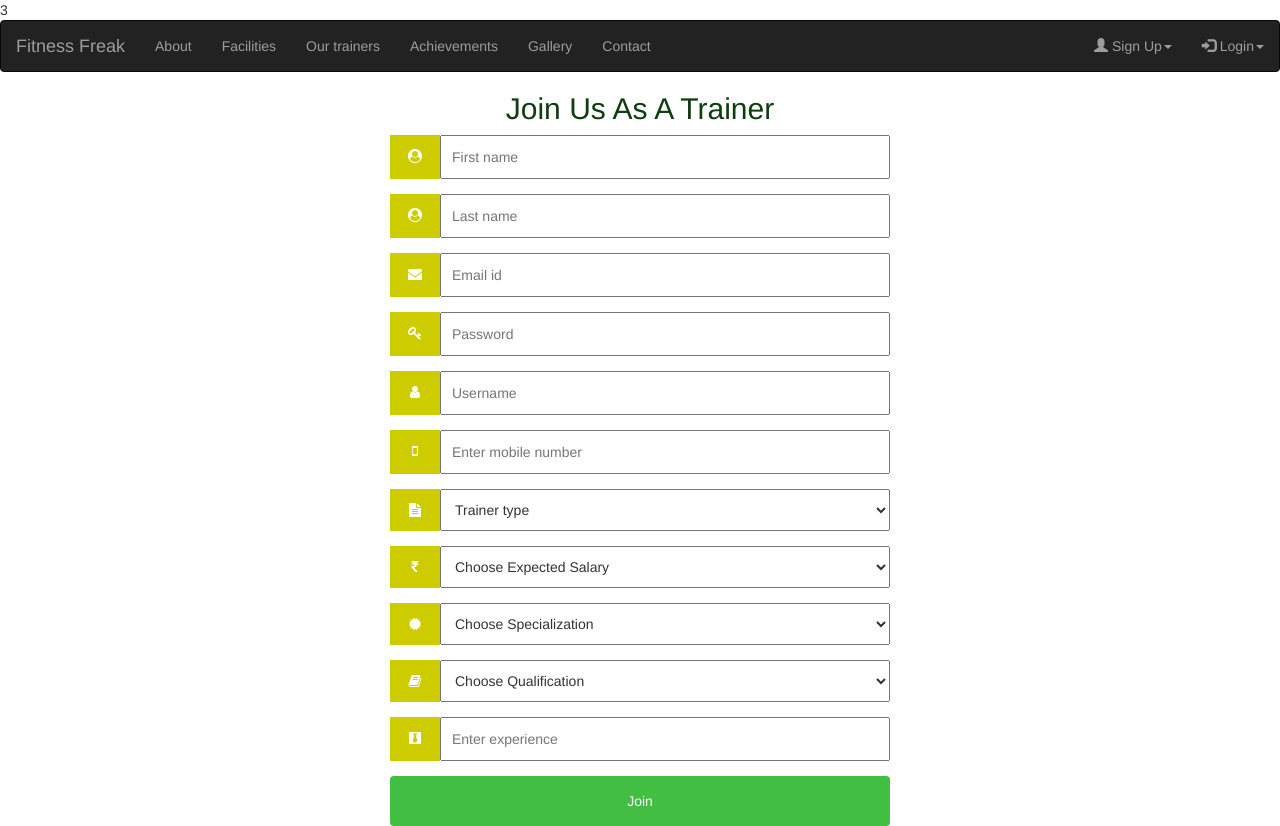
After one commit to Rishija/gym-management, a PHP site: page /signup/signup_trainer.php?signup=1 in a window 1280 px wide. The commit adds this page. Run offline with PHP 8.4, Linux system fonts and the light colour scheme.

Commit message:
Handle trainer signup

```diff
--- a/includes/header.php
+++ b/includes/header.php
@@ -1,4 +1,4 @@
-<html>
+3<html>
     <head>
         <title>Fitness Freak</title>
         <meta charset = "utf-8">
@@ -31,7 +31,7 @@
                         <li class = "dropdown"><a class = "dropdown-toggle" data-toggle = "dropdown"><span class = "glyphicon glyphicon-user"></span> Sign Up<span class = "caret"></span></a>
                           <ul class = "dropdown-menu" style = "text-align: center;">
                             <li><a href = "/gym_management/signup/signup_client.php">Join us</a></li>
-                            <li><a href = "#">Join as trainer</a></li>
+                            <li><a href = "/gym_management/signup/signup_trainer.php">Join as trainer</a></li>
                           </ul>
                         </li>
                         <li class = "dropdown"><a class = "dropdown-toggle" data-toggle = "dropdown"><span class = "glyphicon glyphicon-log-in"></span> Login<span class="caret"></span></a>
--- /dev/null
+++ b/signup/signup_trainer.php
@@ -0,0 +1,184 @@
+<?php
+    require_once('../includes/header.php');
+    $status = $_GET['signup'];
+
+    if($status == "mismatch") {
+?>
+<div class="alert alert-danger">
+  <strong>Error!</strong> First and last name should be alphabetic
+</div>
+
+<?php
+    }
+    // Email already registered
+    elseif($status == "er") {
+?>
+<div class="alert alert-danger">
+  <strong>Error!</strong> Email id is already registered
+</div>
+
+<?php
+    }
+    // Username taken
+    elseif($status == "ur") {
+?>
+      <div class="alert alert-danger">
+        <strong>Error!</strong> Username already taken, Please enter different username
+      </div>
+<?php
+    }
+?>
+
+<link rel = "stylesheet" href = "https://cdnjs.cloudflare.com/ajax/libs/font-awesome/4.7.0/css/font-awesome.min.css">
+<link rel = "stylesheet" type = "text/css" href = "style.css">
+
+
+<form action = "./includes/signup_trainerI.php" method = "POST" style = "max-width:500px;margin:auto">
+  <h2>Join Us As A Trainer</h2>
+
+  <div class = "input-container">
+    <i class = "fa fa-user-circle icon"></i>
+    <?php
+      if(isset($_GET['fname'])) {
+        echo '
+          <input class = "input-field" type = "text" maxlength = "30" placeholder = "First name" name = "fname" required value = "'.$_GET['fname'].'">
+        ';
+      }
+      else {
+        echo '
+          <input class = "input-field" type = "text" maxlength = "30" placeholder = "First name" name = "fname" required>
+        ';
+      }
+    ?>
+  </div>
+
+  <div class = "input-container">
+    <i class = "fa fa-user-circle icon"></i>
+    <?php
+      if(isset($_GET['lname'])) {
+        echo '
+          <input class = "input-field" type = "text" maxlength = "30" placeholder = "Last name" name = "lname" required value = "'.$_GET['lname'].'">
+        ';
+      }
+      else {
+        echo '
+          <input class = "input-field" type = "text" maxlength = "30" placeholder = "Last name" name = "lname" required>
+        ';
+      }
+    ?>
+  </div>
+
+  <div class = "input-container">
+    <i class = "fa fa-envelope icon"></i>
+    <?php
+      if(isset($_GET['email'])) {
+        echo '
+          <input class = "input-field" type = "email" maxlength = "40" placeholder = "Email id" name = "email" required value = "'.$_GET['email'].'">
+        ';
+      }
+      else {
+        echo '
+          <input class = "input-field" type = "email" maxlength = "40" placeholder = "Email id" name = "email" required>
+        ';
+      }
+    ?>
+  </div>
+
+  <div class = "input-container">
+    <i class = "fa fa-key icon"></i>
+    <input class = "input-field" type = "password" maxlength = "16" placeholder = "Password" name = "password" required>
+  </div>
+
+  <div class = "input-container">
+    <i class = "fa fa-user icon"></i>
+    <?php
+      if(isset($_GET['username'])) {
+        echo '
+          <input class = "input-field" type = "text" maxlength = "30" placeholder = "Username" name = "username" required value = "'.$_GET['username'].'">
+        ';
+      }
+      else {
+        echo '
+          <input class = "input-field" type = "text" maxlength = "30" placeholder = "Username" name = "username" required>
+        ';
+      }
+    ?>
+  </div>
+
+  <div class = "input-container">
+    <i class = "fa fa-mobile icon"></i>
+    <?php
+      if(isset($_GET['phone'])) {
+        echo '
+          <input class = "input-field" type = "text" maxlength = "15" placeholder = "Enter mobile number" name = "phone" required value = "'.$_GET['phone'].'">
+        ';
+      }
+      else {
+        echo '
+          <input class = "input-field" type = "text" maxlength = "15" placeholder = "Enter mobile number" name = "phone" required>
+        ';
+      }
+    ?>
+  </div>
+
+  <div class = "input-container">
+    <i class = "fa fa-file-text icon"></i>
+  <select class = "input-field" id  =  "type" name = "type" required>
+    <option value = "" disabled selected>Trainer type</option>
+    <option value = "Personal Trainer(Hourly)">Personal Trainer(Contingent-Hourly)</option>
+    <option value = "Personal Trainer">Personal Trainer</option>
+    <option value = "Group Trainer">Group Trainer</option>
+  </select>
+  </div>
+
+  <div class = "input-container">
+    <i class = "fa fa-inr icon"></i>
+    <select class = "input-field" id = "salary"  name = "salary" required>
+      <option value = "" disabled selected>Choose Expected Salary</option>
+      <option value = "2000">Below Rs. 2000</option>
+      <option value = "3000">Rs. 2000 - Rs. 3000</option>
+      <option value = "4000">Rs. 3000 - Rs. 4000</option>
+      <option value = "5000">Above Rs. 4000</option>
+    </select>
+  </div>
+
+  <div class = "input-container">
+    <i class = "fa fa-certificate icon"></i>
+    <select class = "input-field" id = "specialization"  name = "specialization" required>
+      <option value = "" disabled selected>Choose Specialization</option>
+      <option value = "Nutrition and Weight Management">Nutrition and Weight Management</option>
+      <option value = "Clinical Disease">Clinical Disease</option>
+      <option value = "Mind-Body Fitness">Mind-Body Fitness</option>
+      <option value = "Special Populations">Special Populations</option>
+    </select>
+  </div>
+
+  <div class = "input-container">
+    <i class = "fa fa-book icon"></i>
+    <select class = "input-field" id = "qualification"  name = "qualification" required>
+      <option value = "" disabled selected>Choose Qualification</option>
+      <option value = "12th pass">12th Pass</option>
+      <option value = "Diploma">Diploma</option>
+      <option value = "Master's Degree">Master's Degree</option>
+      <option value = "Professioal Degree">Professioal Degree</option>
+    </select>
+  </div>
+
+  <div class = "input-container">
+    <i class = "fa fa-black-tie icon"></i>
+    <?php
+      if(isset($_GET['experience'])) {
+        echo '
+          <input class = "input-field" type = "number" placeholder = "Enter experience" min = "0" max = "30" name = "experience"required value = "'.(int)$_GET['experience'].'">
+        ';
+      }
+      else {
+        echo '
+          <input class = "input-field" type = "number" placeholder = "Enter experience" min = "0" max = "30" name = "experience"required>
+        ';
+      }
+    ?>
+  </div>
+
+  <button type = "submit" name = "submit" class = "btn">Join</button>
+</form>
```
Also changed, not shown: signup/includes/signup_trainerI.php (added, +106 -0 lines).
